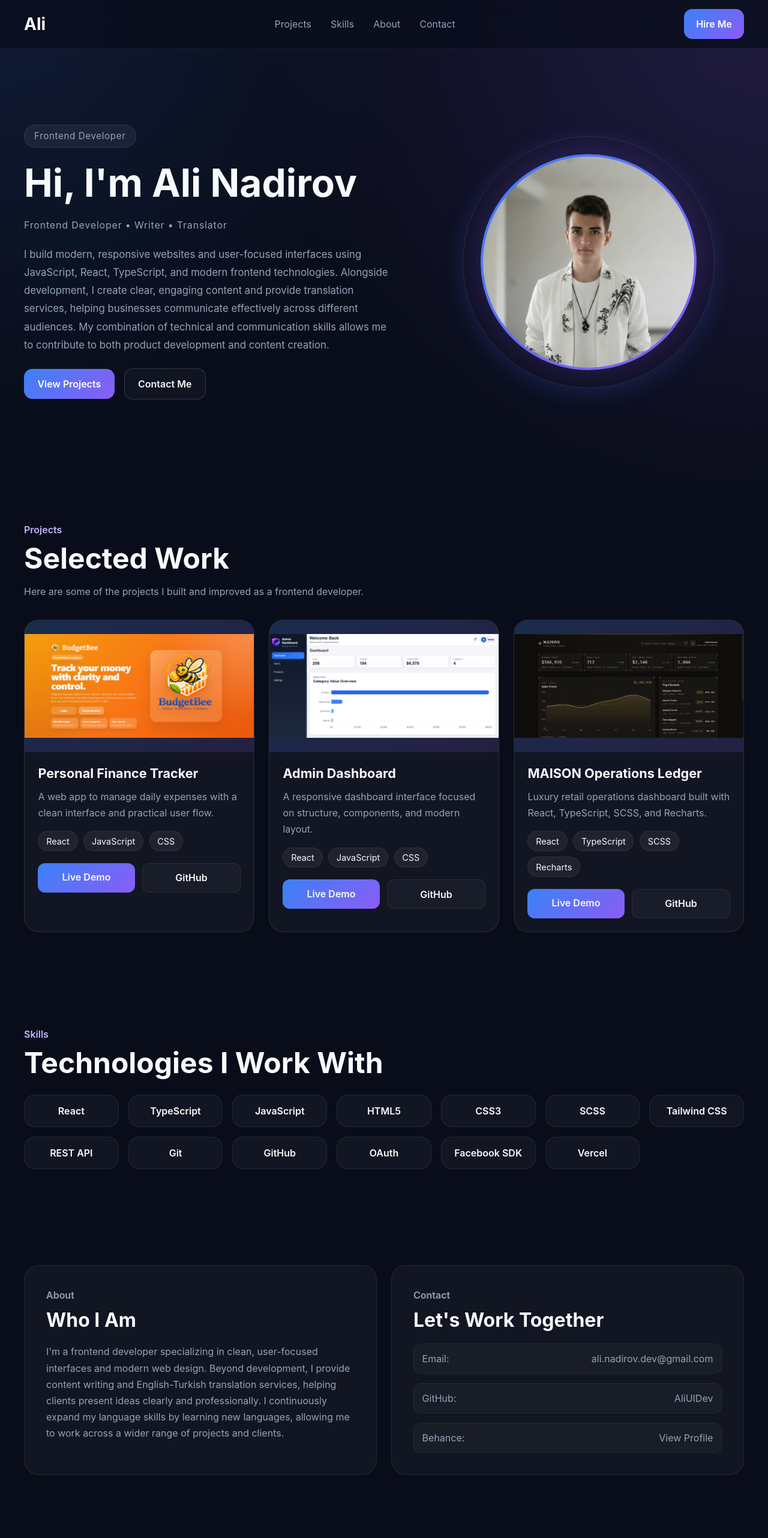
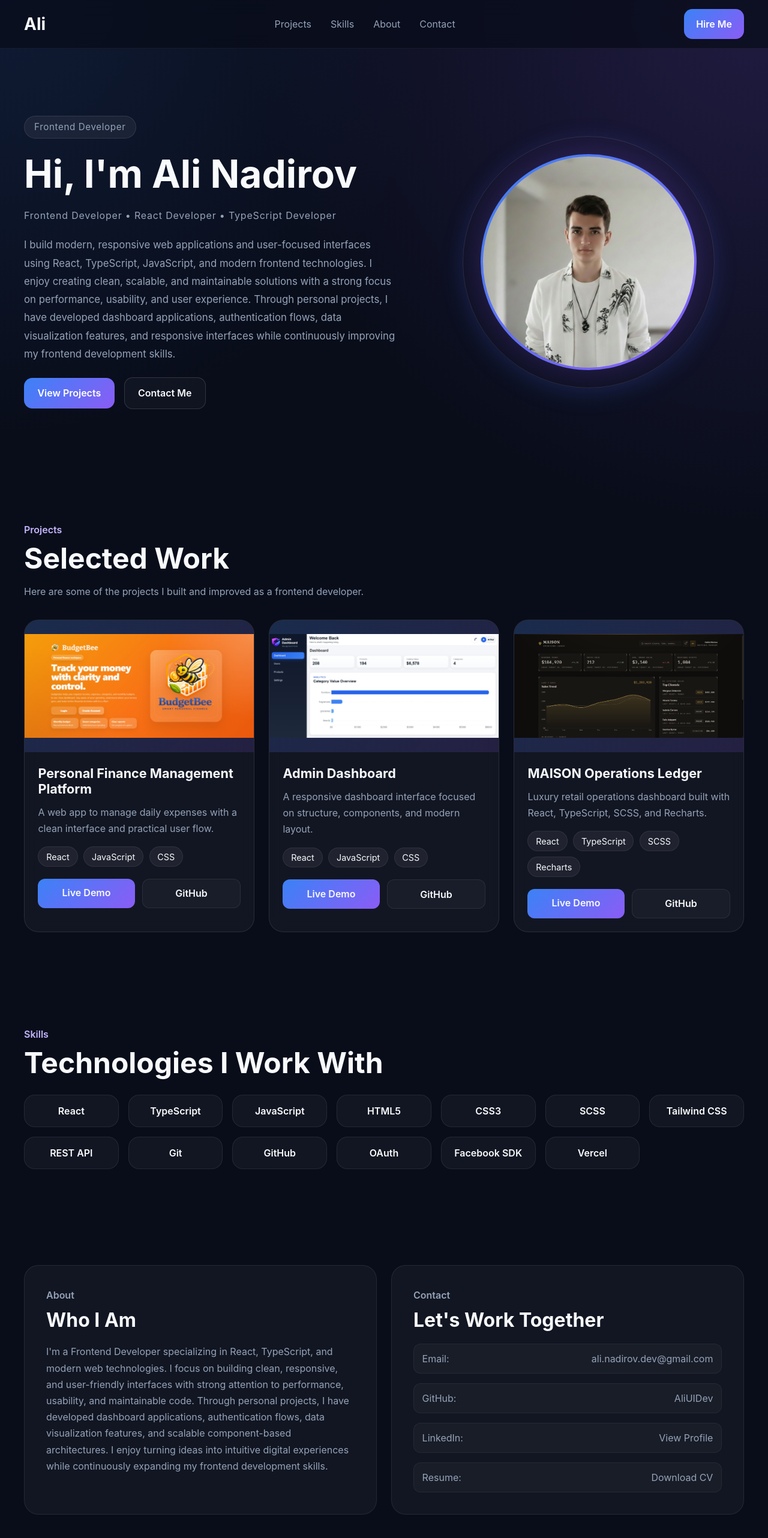
Before and after one commit to AliUIDev/ali-dev-portfolio, a React (Vite) app: page / in a window 1280 px wide. Shown: the top 2564 px of the page at 60% size. Built offline with nearby package versions, Linux system fonts and the light colour scheme.

Commit message:
Update portfolio content and add resume download

```diff
--- a/src/components/AboutContact/AboutContact.tsx
+++ b/src/components/AboutContact/AboutContact.tsx
@@ -8,11 +8,12 @@ function AboutContact() {
                     <p className="about-contact__eyebrow">About</p>
                     <h2>Who I Am</h2>
                     <p>
-                        I'm a frontend developer specializing in clean, user-focused interfaces and modern web design.
-
-                        Beyond development, I provide content writing and English-Turkish translation services, helping
-                        clients present ideas clearly and professionally. I continuously expand my language skills by
-                        learning new languages, allowing me to work across a wider range of projects and clients.
+                        I'm a Frontend Developer specializing in React, TypeScript, and modern web technologies.
+                        I focus on building clean, responsive, and user-friendly interfaces with strong attention
+                        to performance, usability, and maintainable code. Through personal projects, I have developed
+                        dashboard applications, authentication flows, data visualization features, and scalable
+                        component-based architectures. I enjoy turning ideas into intuitive digital experiences while
+                        continuously expanding my frontend development skills.
                     </p>
                 </div>
 
@@ -30,9 +31,19 @@ function AboutContact() {
                             </a>
                         </li>
                         <li>
-                            Behance:{" "}
-                            <a href="https://www.behance.net/ali-ui-dev" target="_blank" rel="noreferrer">
+                            LinkedIn:{" "}
+                            <a href="https://www.linkedin.com/in/ali-nadirov/" target="_blank" rel="noreferrer">
                                 View Profile
+                            </a>
+                        </li>
+                        <li>
+                            Resume:{" "}
+                            <a
+                                href="/files/Ali_Nadirov_Frontend_Developer_Resume.pdf"
+                                target="_blank"
+                                rel="noreferrer"
+                            >
+                                Download CV
                             </a>
                         </li>
                     </ul>
--- a/src/components/Hero/Hero.tsx
+++ b/src/components/Hero/Hero.tsx
@@ -9,13 +9,15 @@ function Hero() {
                     <p className="hero__eyebrow">Frontend Developer</p>
                     <h1>Hi, I'm Ali Nadirov</h1>
                     <p className="hero__roles">
-                        Frontend Developer • Writer • Translator
+                        Frontend Developer • React Developer • TypeScript Developer
                     </p>
                     <p className="hero__text">
-                        I build modern, responsive websites and user-focused interfaces using JavaScript, React, TypeScript, and modern frontend technologies.
+                        I build modern, responsive web applications and user-focused interfaces using React,
+                        TypeScript, JavaScript, and modern frontend technologies. I enjoy creating clean, scalable,
+                        and maintainable solutions with a strong focus on performance, usability, and user experience.
+                        Through personal projects, I have developed dashboard applications, authentication flows, data
+                        visualization features, and responsive interfaces while continuously improving my frontend development skills.
 
-                        Alongside development, I create clear, engaging content and provide translation services, helping businesses communicate effectively across different audiences.
-                        My combination of technical and communication skills allows me to contribute to both product development and content creation.
                     </p>
 
                     <div className="hero__actions">
--- a/src/data/projects.ts
+++ b/src/data/projects.ts
@@ -13,7 +13,7 @@ export type Project = {
 
 export const projects: Project[] = [
     {
-        title: "Personal Finance Tracker",
+        title: "Personal Finance Management Platform",
         description: "A web app to manage daily expenses with a clean interface and practical user flow.",
         tech: ["React", "JavaScript", "CSS"],
         liveUrl: "https://budgetbee-personal-finance-tracker.vercel.app/",
```
Also changed, not shown: 1 other file (tests, documents, lock files or other folders).
